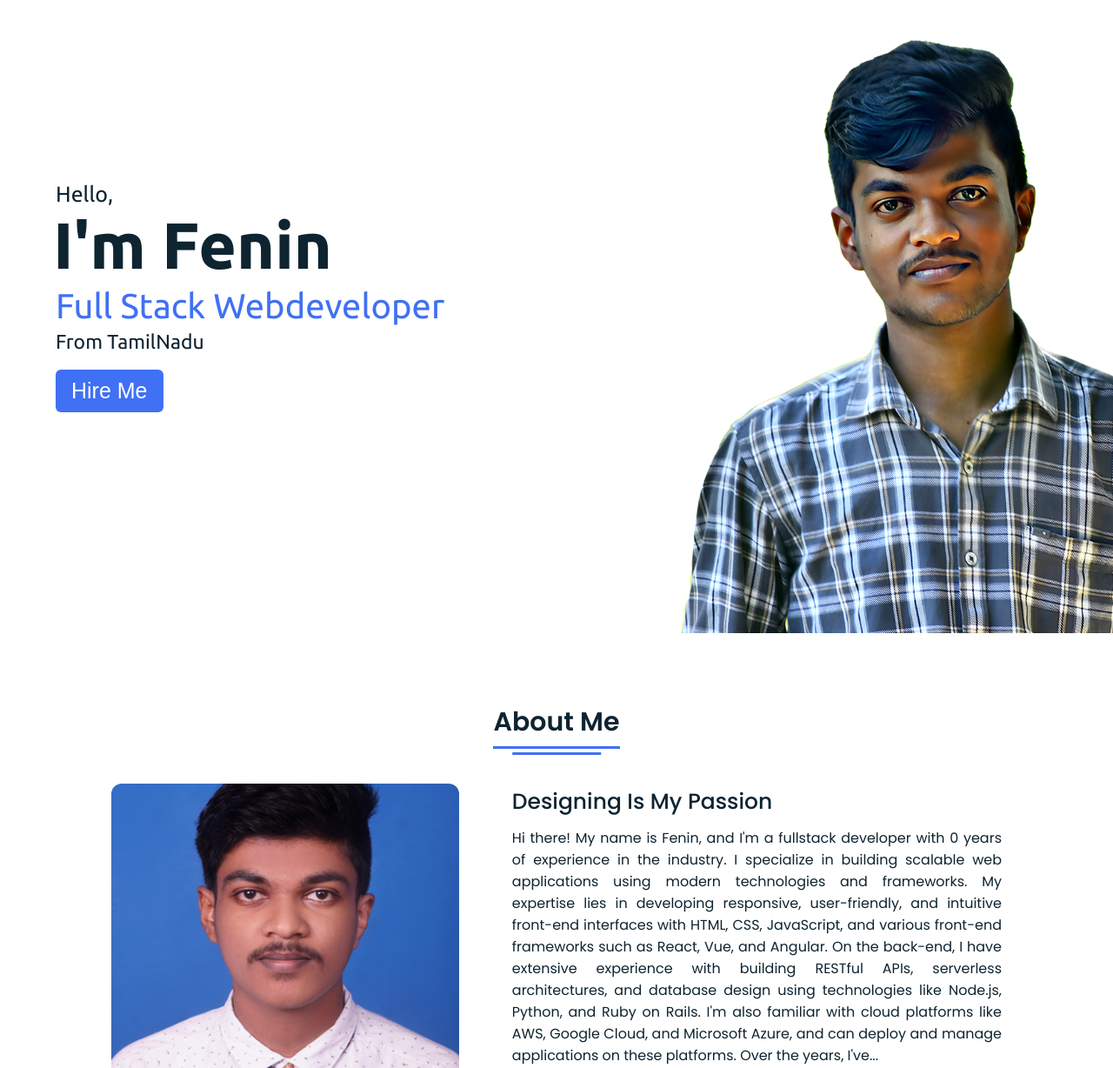
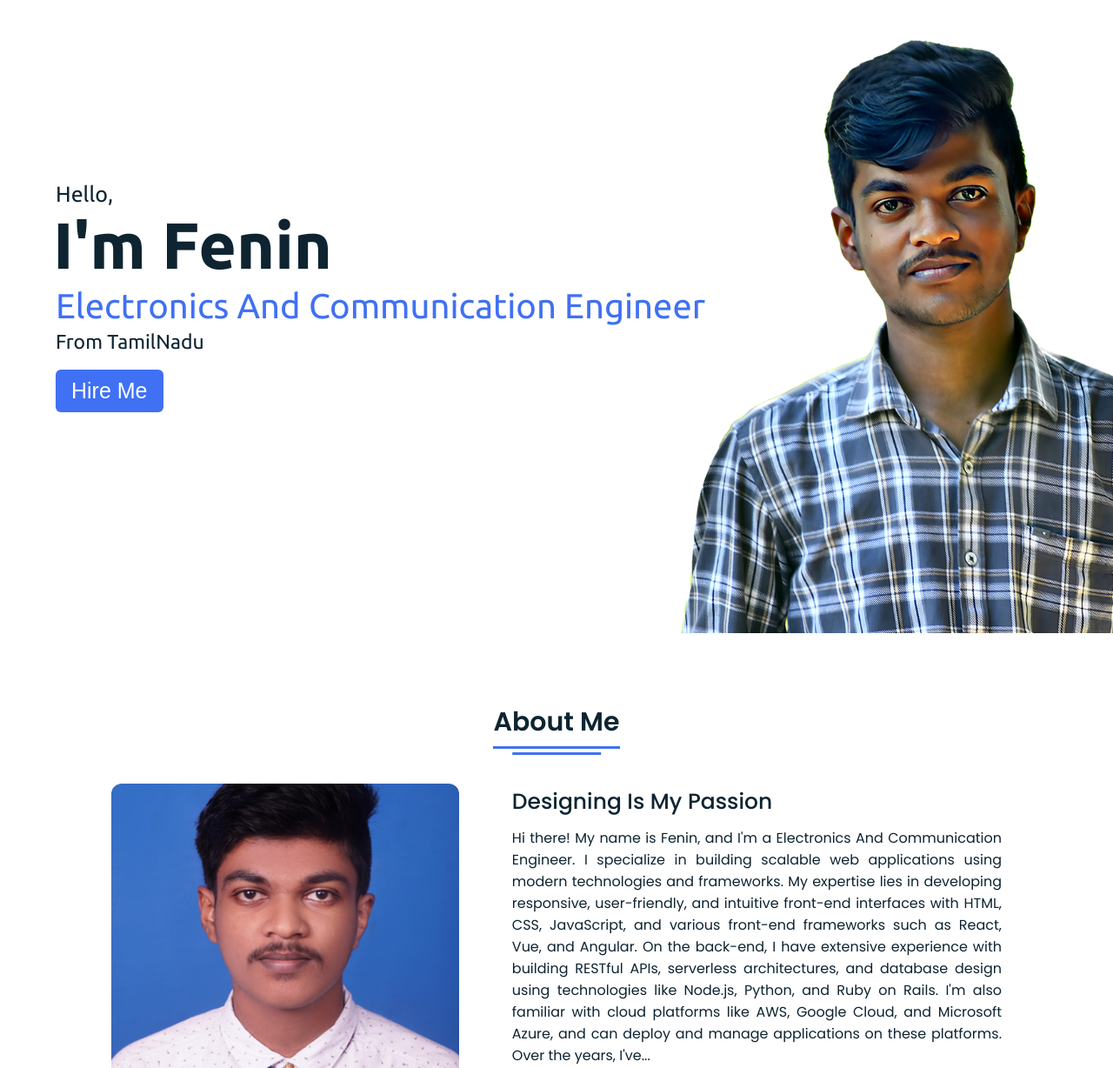
Before and after one commit to Feninflash/My-portfolio, a plain HTML site: page index.html in a window 1280 px wide. Shown: the part 72-1300 px from the top of the page at 87% size. Drawn offline with Linux system fonts and the light colour scheme.

Commit message:
Update index.html

```diff
--- a/index.html
+++ b/index.html
@@ -44,7 +44,7 @@
      <div class="text">
        <div class="text-one">Hello,</div>
        <div class="text-two">I'm Fenin</div>
-       <div class="text-three">Full Stack Webdeveloper</div>
+       <div class="text-three">Electronics And Communication Engineer</div>
        <div class="text-four">From TamilNadu</div>
      </div>
      <div class="button">
@@ -63,7 +63,7 @@
     </div>
     <div class="right">
       <div class="topic">Designing Is My Passion</div>
-      <p>Hi there! My name is Fenin, and I'm a fullstack developer with 0 years of experience in the industry. I specialize in building scalable web applications using modern technologies and frameworks. My expertise lies in developing responsive, user-friendly, and intuitive front-end interfaces with HTML, CSS, JavaScript, and various front-end frameworks such as React, Vue, and Angular. On the back-end, I have extensive experience with building RESTful APIs, serverless architectures, and database design using technologies like Node.js, Python, and Ruby on Rails. I'm also familiar with cloud platforms like AWS, Google Cloud, and Microsoft Azure, and can deploy and manage applications on these platforms. Over the years, I've...</p>
+      <p>Hi there! My name is Fenin, and I'm a Electronics And Communication Engineer. I specialize in building scalable web applications using modern technologies and frameworks. My expertise lies in developing responsive, user-friendly, and intuitive front-end interfaces with HTML, CSS, JavaScript, and various front-end frameworks such as React, Vue, and Angular. On the back-end, I have extensive experience with building RESTful APIs, serverless architectures, and database design using technologies like Node.js, Python, and Ruby on Rails. I'm also familiar with cloud platforms like AWS, Google Cloud, and Microsoft Azure, and can deploy and manage applications on these platforms. Over the years, I've...</p>
       <div class="button">
         <a href="Resume/Resume.pdf" download><button>Download CV</button></a>
       </div>
```
